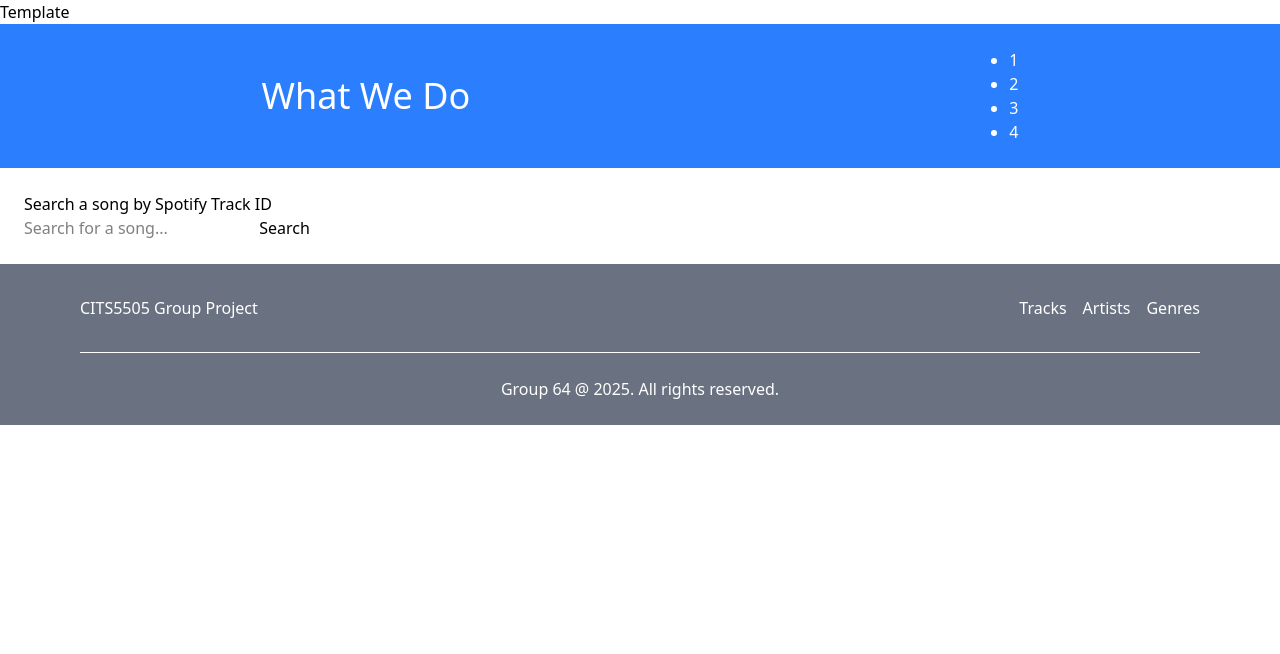
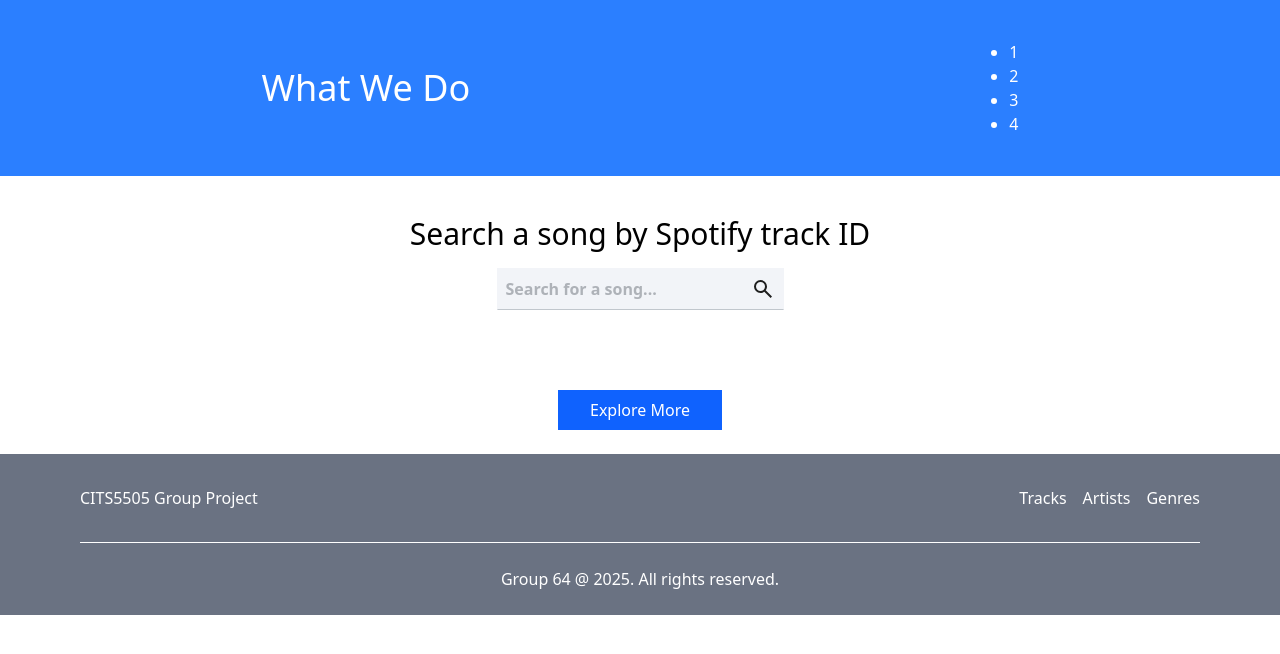
Before and after one commit to ErikaKK/cits5505_group_project, a Flask app: page / in a window 1280 px wide. Shown: the part 80-734 px from the top of the page. Run offline with Flask 3, Linux system fonts and the light colour scheme.

Commit message:
Add search track functionality

```diff
--- a/app/auth/routes.py
+++ b/app/auth/routes.py
@@ -12,7 +12,7 @@ from app.models import User
 @bp.route("/login", methods=["GET", "POST"])
 def login():
     if current_user.is_authenticated:
-        return redirect(url_for("main.index", login=current_user.is_authenticated))
+        return redirect(url_for("account.profile", login=current_user.is_authenticated))
     form = LoginForm()
     if form.validate_on_submit():
         user = db.session.scalar(sa.select(User).where(User.email == form.email.data))
--- a/app/static/css/main.css
+++ b/app/static/css/main.css
@@ -16,6 +16,10 @@
   border: 1px solid #f2f4f8;
   border-bottom: 1px solid #c1c7cd;
 }
+
+.form-control.flex {
+  display: flex;
+}
 .form-control:focus {
   border: 1px solid #c1c7cd;
   background-color: white;
@@ -24,10 +28,18 @@
 
 .btn {
   background-color: #0f62fe;
-  padding: 8px;
+  padding: 8px 32px;
   color: white;
   cursor: pointer;
   display: flex;
   justify-content: center;
   width: 100%;
 }
+
+.btn:hover {
+  background: #2b7eff;
+}
+
+.btn.w-auto {
+  width: auto;
+}
--- a/app/templates/index.html
+++ b/app/templates/index.html
@@ -1,7 +1,6 @@
 {% extends 'base.html' %} {% block content %}
-<h1>Template</h1>
 <div
-  class="flex flex-col md:flex-row justify-around py-6 items-center gap-4 bg-blue-500 text-white"
+  class="flex flex-col md:flex-row justify-around py-10 items-center gap-4 bg-blue-500 text-white"
 >
   <p class="text-4xl font bold">What We Do</p>
   <ul class="list-disc">
@@ -11,17 +10,43 @@
     <li>4</li>
   </ul>
 </div>
-<div class="p-6 flex flex-col">
-  <h1>Search a song by Spotify Track ID</h1>
-  <form id="searchForm">
+<div class="py-10 flex flex-col items-center gap-4">
+  <h1 class="text-3xl bold">Search a song by Spotify track ID</h1>
+  <form id="searchForm" class="form-control flex justify-between items-center">
     <input
       type="search"
       id="searchInput"
       placeholder="Search for a song..."
+      class="outline-none"
       required
     />
-    <button type="submit">Search</button>
+
+    <button type="submit" class="cursor-pointer">
+      <svg
+        xmlns="http://www.w3.org/2000/svg"
+        height="24px"
+        viewBox="0 -960 960 960"
+        width="24px"
+        fill="#1f1f1f"
+      >
+        <path
+          d="M784-120 532-372q-30 24-69 38t-83 14q-109 0-184.5-75.5T120-580q0-109 75.5-184.5T380-840q109 0 184.5 75.5T640-580q0 44-14 83t-38 69l252 252-56 56ZM380-400q75 0 127.5-52.5T560-580q0-75-52.5-127.5T380-760q-75 0-127.5 52.5T200-580q0 75 52.5 127.5T380-400Z"
+        />
+      </svg>
+    </button>
   </form>
+</div>
+<div
+  class="flex flex-col gap-4 items-center justify-center p-4 hidden md:flex-row"
+  id="result"
+>
+  <img src="" alt="The image of the album" id="resultImage" class="w-80 h-80" />
+  <div id="resultInfo" class="flex flex-col gap-4"></div>
+</div>
+<div class="flex flex-col gap-4 p-6 items-center">
+  <div></div>
+
+  <a href="/login" class="btn w-auto">Explore More</a>
 </div>
 <script src="../static/js/index.js" defer></script>
 {% endblock %}
```
Also changed, not shown: app/static/js/index.js (+34 -8 lines).
